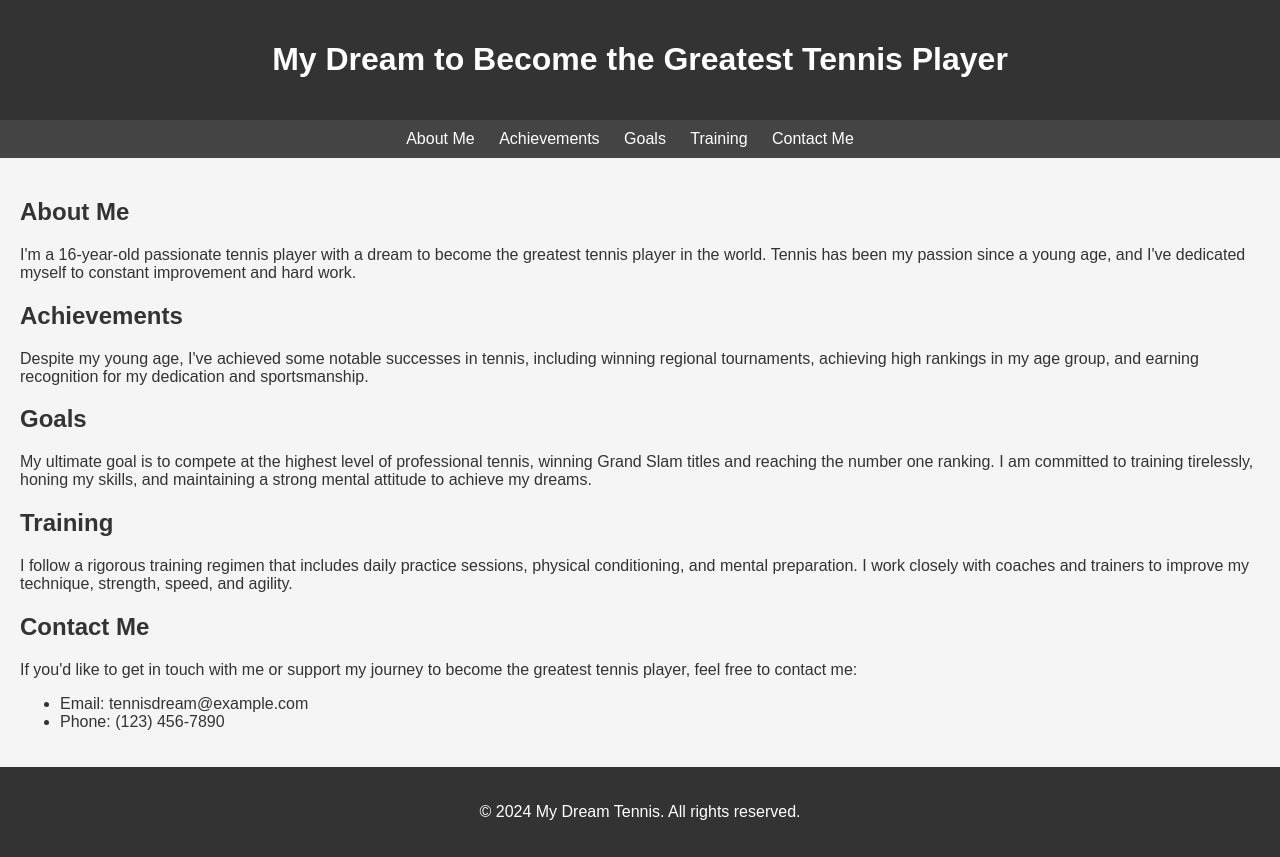
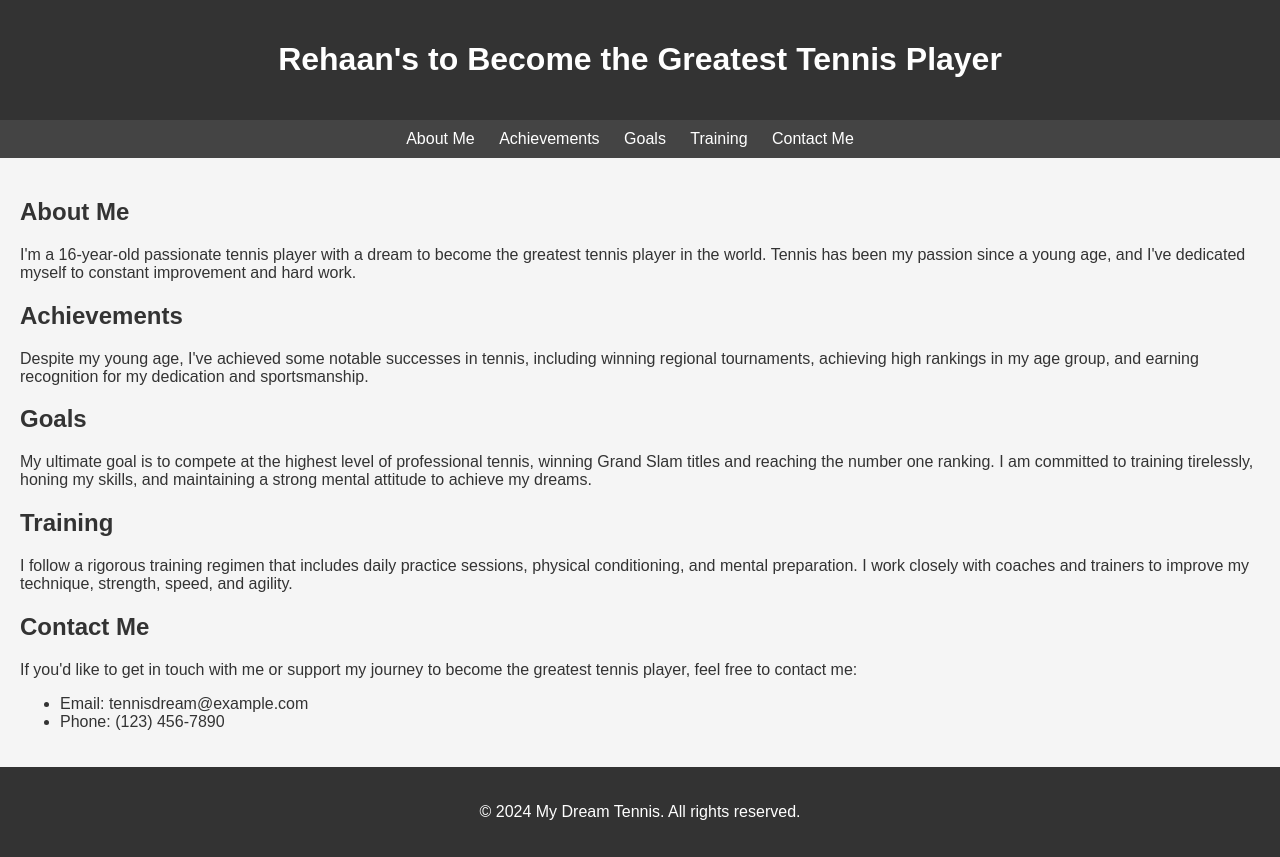
Before and after one commit to mdshabeer/RehaanMyDream, a plain HTML site: page index.html in a window 1280 px wide. Drawn offline with Linux system fonts and the light colour scheme.

Commit message:
Update index.html

```diff
--- a/index.html
+++ b/index.html
@@ -53,7 +53,7 @@
 </head>
 <body>
     <header>
-        <h1>My Dream to Become the Greatest Tennis Player</h1>
+        <h1>Rehaan's to Become the Greatest Tennis Player</h1>
     </header>
 
     <nav>
```
